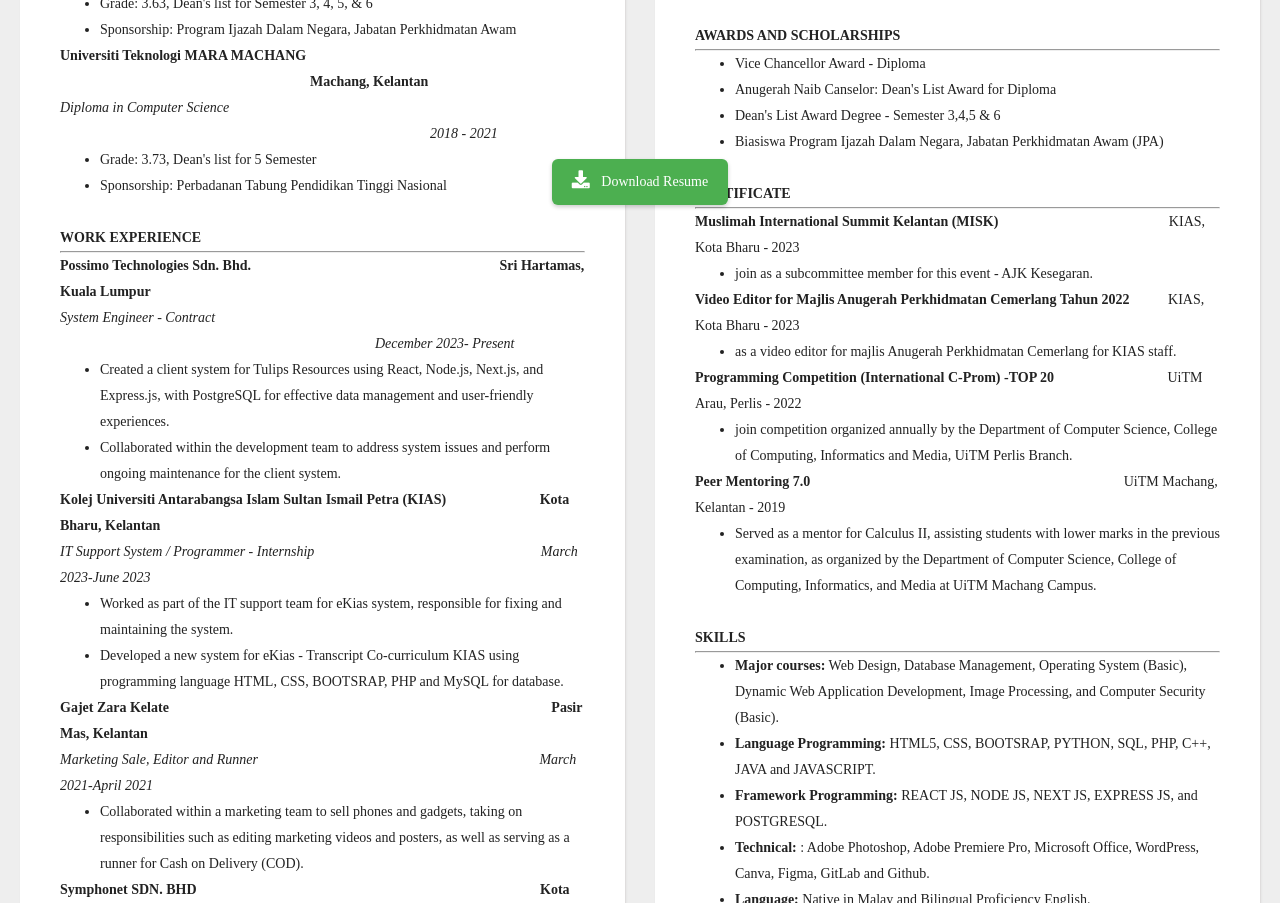
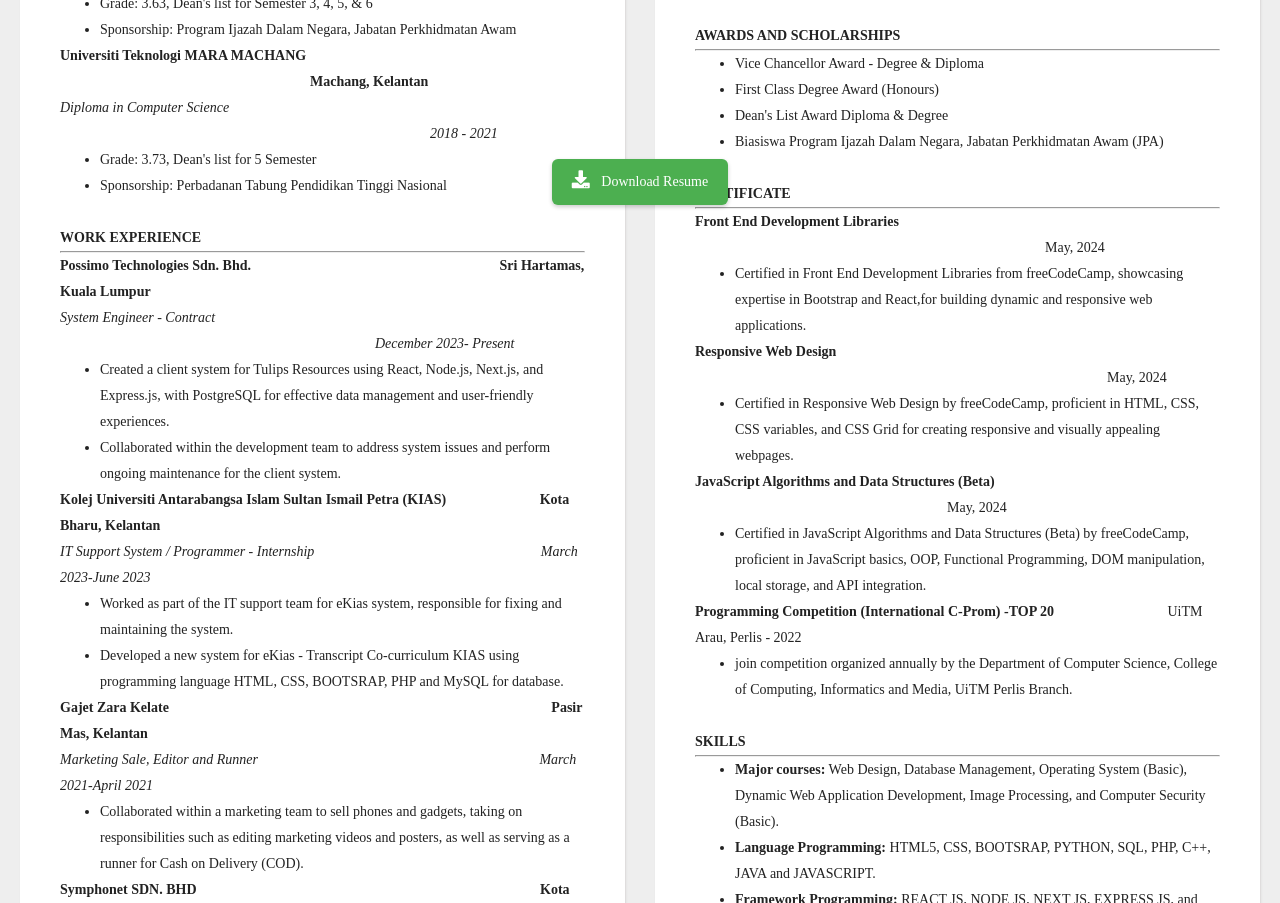
Before and after one commit to FikriAminuddin/Resume-Fikri, a plain HTML site: page index.html in a window 1280 px wide. Shown: the part 575-1478 px from the top of the page. Drawn offline with Linux system fonts and the light colour scheme.

Commit message:
update 13/5

```diff
--- a/index.html
+++ b/index.html
@@ -271,10 +271,9 @@ capabilities. Committed to continuous growth and innovation.
 <div class="project1">
 
 <ul class="list-awards">
-  <li>Vice Chancellor Award - Diploma</li>
-  <li>Anugerah Naib Canselor: Dean's List
-    Award for Diploma</li>
-    <li>Dean's List Award Degree - Semester 3,4,5 & 6</li>
+  <li>Vice Chancellor Award - Degree & Diploma</li>
+  <li>First Class Degree Award (Honours)</li>
+  <li>Dean's List Award Diploma & Degree</li>
   <li>Biasiswa Program Ijazah Dalam Negara, Jabatan
     Perkhidmatan Awam (JPA)</li>
 </ul>
@@ -290,35 +289,48 @@ capabilities. Committed to continuous growth and innovation.
     <strong>CERTIFICATE</strong>
     <hr>
 
-<div class="project1">
+<div>
   <span>
-    <strong>Muslimah International Summit Kelantan (MISK)</strong>
+    <strong>Front End Development Libraries</strong>
   </span>
   <span class="yearc1">
-    KIAS, Kota Bharu - 2023
+    May, 2024
   </span><br>
   <ul class="list-cert">
-    <li>join as a subcommittee member for this event - AJK Kesegaran.</li>
+    <li>Certified in Front End Development Libraries from freeCodeCamp, showcasing expertise in
+      Bootstrap and React,for building dynamic and responsive web applications.</li>
   </ul>
 </div>
 
-<div class="project2">
+<div>
   <span>
-    <strong>Video Editor for Majlis Anugerah Perkhidmatan Cemerlang Tahun 2022</strong>
+    <strong>Responsive Web Design</strong>
   </span>
   <span class="yearc2">
-    KIAS, Kota Bharu - 2023
+    May, 2024
   </span><br>
   <ul class="list-cert">
-    <li>as a video editor for majlis Anugerah Perkhidmatan Cemerlang for KIAS staff.</li>
+    <li>Certified in Responsive Web Design by freeCodeCamp, proficient in HTML, CSS, CSS variables, and CSS Grid for creating responsive and visually appealing webpages.</li>
   </ul>
 </div>
 
-<div class="project3">
+<div>
+  <span>
+    <strong>JavaScript Algorithms and Data Structures (Beta)</strong>
+  </span>
+  <span class="yearc3">
+    May, 2024
+  </span><br>
+  <ul class="list-cert">
+    <li>Certified in JavaScript Algorithms and Data Structures (Beta) by freeCodeCamp, proficient in JavaScript basics, OOP, Functional Programming, DOM manipulation, local storage, and API integration.</li>
+  </ul>
+</div>
+
+<div>
   <span>
     <strong>Programming Competition (International C-Prom) -TOP 20</strong>
   </span>
-  <span class="yearc3">
+  <span class="yearc4">
     UiTM Arau, Perlis - 2022
   </span><br>
   <ul class="list-cert">
@@ -327,20 +339,21 @@ capabilities. Committed to continuous growth and innovation.
   </ul>
 </div>
 
-<div class="project3">
+<!-- <div>
   <span>
     <strong>Peer Mentoring 7.0</strong>
   </span>
   <span class="yearc4">
-    UiTM Machang, Kelantan - 2019
+    UiTM Machang, K5lantan - 2019
   </span><br>
   <ul class="list-cert">
     <li>Served as a mentor for Calculus II, assisting students with lower marks in the previous examination, as
       organized by the Department of Computer Science, College of Computing, Informatics, and Media at UiTM
       Machang Campus.</li>
   </ul>
+</div> -->
+
 </div>
-  </div>
 
 <!-- ============================ ====== ============================ -->
 
--- a/styles.css
+++ b/styles.css
@@ -171,6 +171,18 @@ html {
   .yearp3 {
     padding-left: 303px;
   }
+
+  .yearp4 {
+    padding-left: 335px;
+  }
+
+  .yearp5 {
+    padding-left: 65px;
+  }
+
+  .yearp6 {
+    padding-left: 303px;
+  }
 }
 
 .container-awards {
@@ -191,18 +203,26 @@ html {
   }
 
   .yearc1 {
-    padding-left: 167px;
+    padding-left: 350px;
   }
 
   .yearc2 {
-    padding-left: 35px;
+    padding-left: 412px;
   }
 
   .yearc3 {
+    padding-left: 252px;
+  }
+
+  .yearc4 {
     padding-left: 110px;
   }
 
-  .yearc4 {
+  .yearc5 {
+    padding-left: 310px;
+  }
+
+  .yearc6 {
     padding-left: 310px;
   }
 }
```
